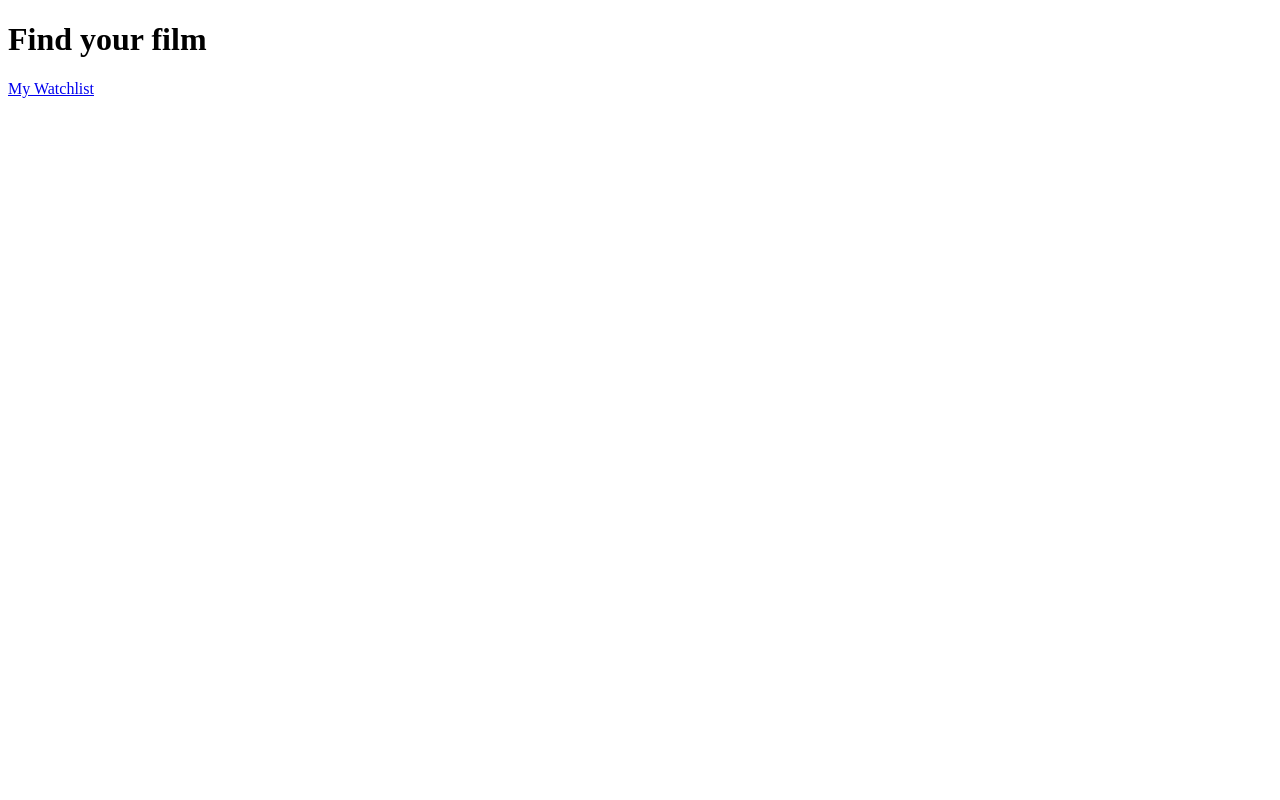
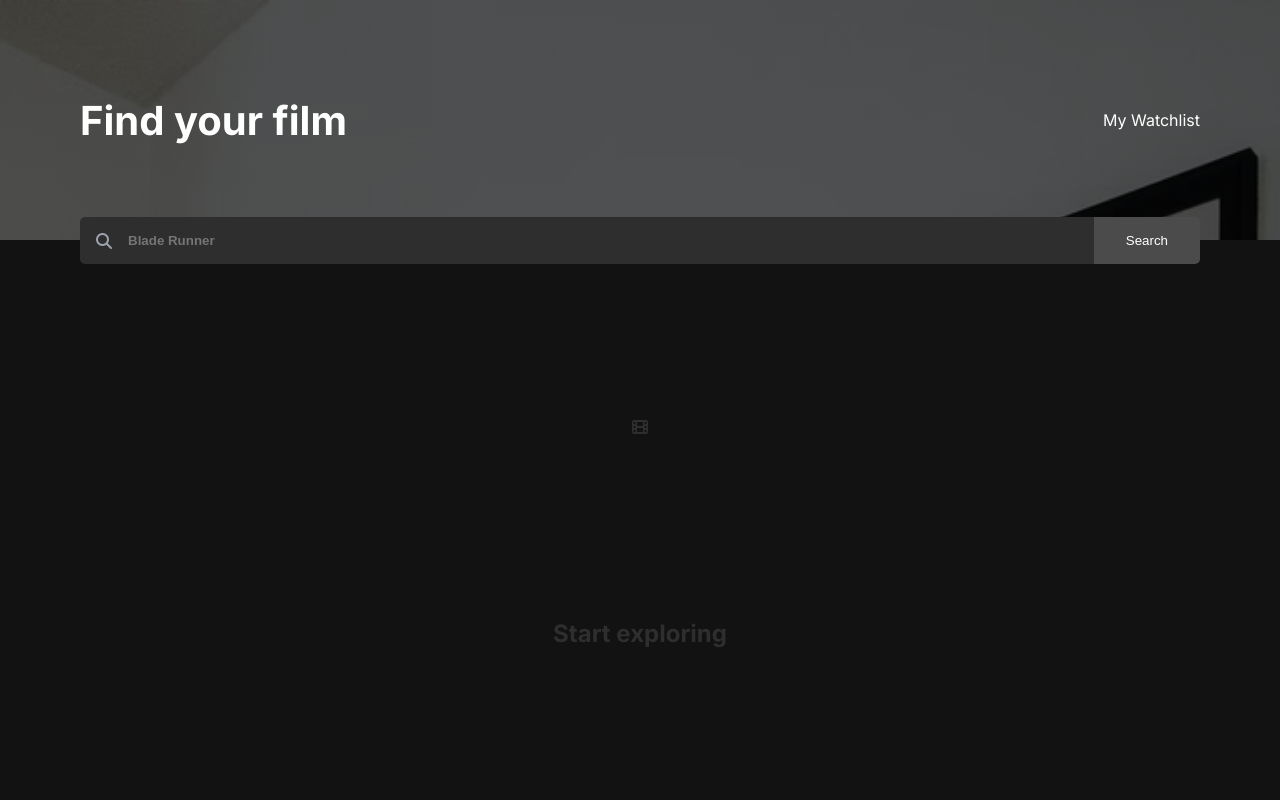
Before and after one commit to Behim13/Movie-Watchlist, a plain HTML site: page index.html in a window 1280 px wide. Drawn offline with Linux system fonts and the light colour scheme.

Commit message:
Finished with designing page1 without searches

```diff
--- a/index.html
+++ b/index.html
@@ -5,12 +5,34 @@
     <meta name="viewport" content="width=device-width, initial-scale=1.0" />
     <title>Movie Watchlist</title>
     <link rel="stylesheet" href="styles.css" />
+    <link rel="preconnect" href="https://fonts.googleapis.com" />
+    <link rel="preconnect" href="https://fonts.gstatic.com" crossorigin />
+    <link
+      href="https://fonts.googleapis.com/css2?family=Inter:ital,opsz,wght@0,14..32,100..900;1,14..32,100..900&display=swap"
+      rel="stylesheet"
+    />
+    <script
+      src="https://kit.fontawesome.com/e18a01379a.js"
+      crossorigin="anonymous"
+    ></script>
   </head>
   <body>
     <header>
       <h1>Find your film</h1>
       <a href="#">My Watchlist</a>
     </header>
+
+    <main>
+      <form class="input-field">
+        <i class="fa-solid fa-magnifying-glass"></i>
+        <input type="text" placeholder="Blade Runner" />
+        <button type="submit">Search</button>
+      </form>
+      <div class="main-logo">
+        <i class="fa-solid fa-film"></i>
+        <h2>Start exploring</h2>
+      </div>
+    </main>
     <script src="script.js" type="module"></script>
   </body>
 </html>
--- a/styles.css
+++ b/styles.css
@@ -0,0 +1,87 @@
+* {
+  box-sizing: border-box;
+  padding: 0;
+  margin: 0;
+}
+
+body {
+  font-family: "Inter", sans-serif;
+  color: white;
+}
+
+header {
+  height: 30vh;
+  background-image:
+    linear-gradient(rgba(0, 0, 0, 0.6), rgba(0, 0, 0, 0.6)),
+    url(/images/background.png);
+  background-size: cover;
+  display: flex;
+  align-items: center;
+  justify-content: space-between;
+  padding: 0 5em;
+}
+
+h1 {
+  font-size: 2.5rem;
+}
+
+a {
+  text-decoration: none;
+  color: inherit;
+}
+
+main {
+  height: 70vh;
+  background-color: #121212;
+  color: #2e2e2f;
+  display: flex;
+  flex-direction: column;
+  align-items: center;
+  padding: 0 5em;
+}
+
+.input-field {
+  margin-top: -23px;
+  width: 100%;
+  display: flex;
+  position: relative;
+}
+
+.fa-magnifying-glass {
+  position: absolute;
+  color: #9ca3af;
+  top: 1rem;
+  left: 1rem;
+}
+
+.input-field input {
+  flex: 1;
+  background-color: #2e2e2f;
+  border: none;
+  border-top-left-radius: 5px;
+  border-bottom-left-radius: 5px;
+  color: #9ca3af;
+  padding-left: 3rem;
+  outline: none;
+  font-weight: bold;
+}
+
+.input-field button {
+  padding: 1rem 2rem;
+  background-color: #4b4b4b;
+  border: none;
+  color: white;
+  border-top-right-radius: 5px;
+  border-bottom-right-radius: 5px;
+  cursor: pointer;
+}
+
+.main-logo {
+  margin: auto;
+  text-align: center;
+}
+
+.fa-film {
+  width: 200px;
+  height: 200px;
+}
```
Also changed, not shown: images/background.png (added), 1 other file.
